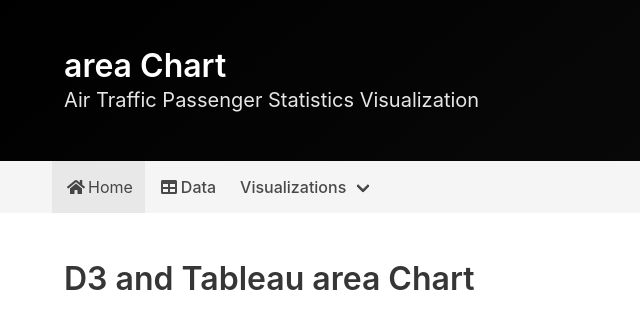
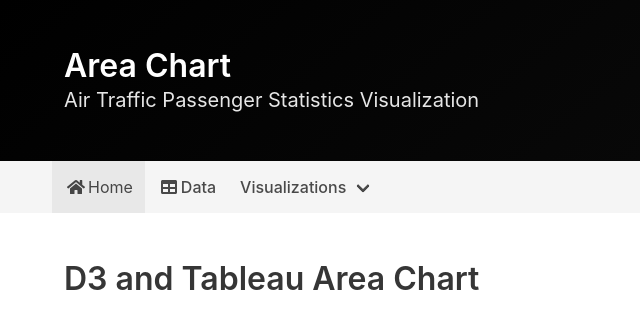
Before and after one commit to usf-cs360-spring2020/homework1-Alegar917, a plain HTML site: page Areachart.html in a window 1280 px wide. Shown: the top 326 px of the page, 0-640 px from the left. Drawn offline with nearby package versions, Linux system fonts and the light colour scheme.

Commit message:
Update Areachart.html

```diff
--- a/Areachart.html
+++ b/Areachart.html
@@ -56,7 +56,7 @@
     <script src="https://d3js.org/d3.v5.min.js"></script>
 
     <!-- TODO: Change title -->
-    <title>areachart</title>
+    <title>Areachart</title>
 
     <!-- Load Bulma from CDN (consider saving it to repository instead) -->
     <!-- https://bulma.io/ -->
@@ -74,7 +74,7 @@
     <div class="hero-body">
       <div class="container">
         <!-- TODO: Change title -->
-        <h1 class="title">area Chart</h1>
+        <h1 class="title">Area Chart</h1>
         <!-- TODO: Change subtitle -->
         <h2 class="subtitle">Air Traffic Passenger Statistics Visualization</h2>
       </div>
@@ -153,7 +153,7 @@
       <!-- Begin page content -->
       <div class="content">
         <h1 class="title">
-         D3 and Tableau area Chart
+         D3 and Tableau Area Chart
         </h1>
         <figure >
             <img  src="Dashboard 3.png"> </img>
```
